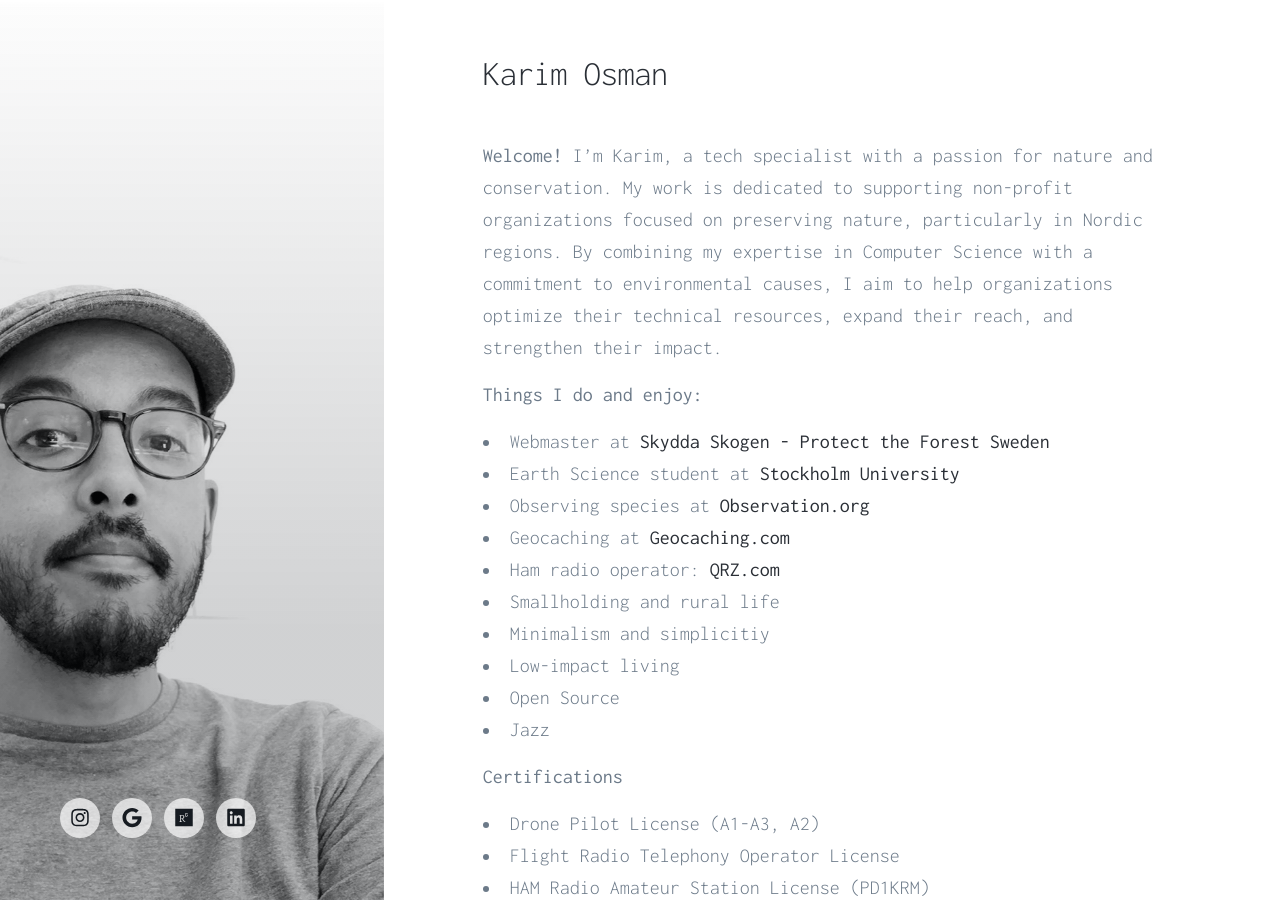
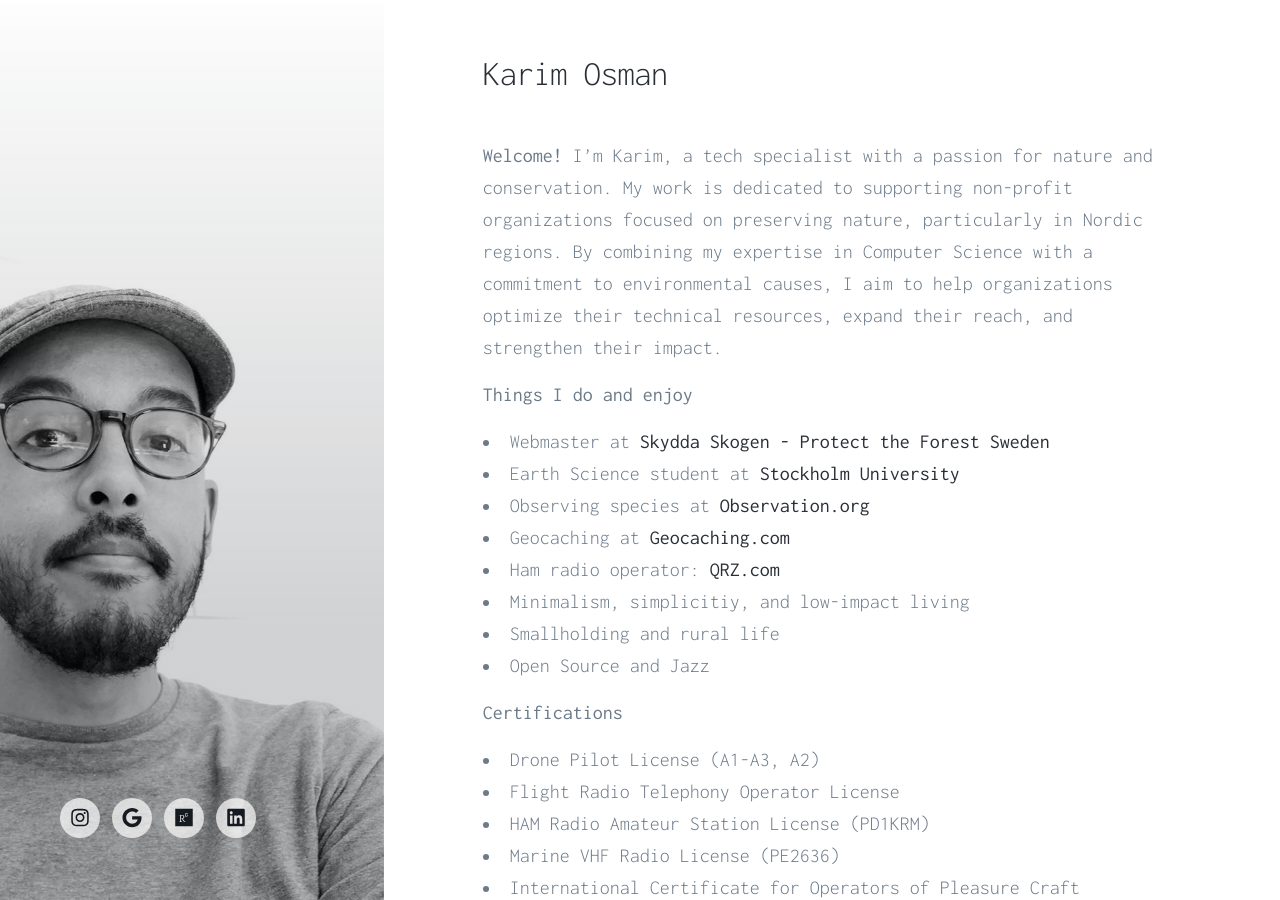
Before and after one commit to karimosman-se/karimosman-se.github.io, a Jekyll site: the page built from _pages/index.md, in a window 1280 px wide and 900 px high. Built offline with Jekyll 4.4.1, drawn with Linux system fonts in a browser that asks for light colours; nearby versions of some CDN libraries; some web fonts are replaced; some of the changed text lies outside the part shown.

Commit message:
Update index.md

```diff
--- a/_pages/index.md
+++ b/_pages/index.md
@@ -5,18 +5,17 @@
 ---
 **Welcome!** I’m Karim, a tech specialist with a passion for nature and conservation. My work is dedicated to supporting non-profit organizations focused on preserving nature, particularly in Nordic regions. By combining my expertise in Computer Science with a commitment to environmental causes, I aim to help organizations optimize their technical resources, expand their reach, and strengthen their impact.
 
-**Things I do and enjoy:**
+**Things I do and enjoy**
 
 * Webmaster at [Skydda Skogen - Protect the Forest Sweden](https://skyddaskogen.se/)
 * Earth Science student at [Stockholm University](https://www.su.se/department-of-geological-sciences/)
 * Observing species at [Observation.org](https://observation.org/users/1051947/)
 * Geocaching at [Geocaching.com](https://www.geocaching.com/p/?guid=c5f61c04-2d1e-458b-82f8-852834c3554e)
 * Ham radio operator: [QRZ.com](https://www.qrz.com/db/PD1KRM)
+* Minimalism, simplicitiy, and low-impact living
 * Smallholding and rural life
-* Minimalism and simplicitiy
-* Low-impact living
-* Open Source
-* Jazz
+* Open Source and Jazz
+
 
 **Certifications**
 * Drone Pilot License (A1-A3, A2)
@@ -26,8 +25,9 @@
 * International Certificate for Operators of Pleasure Craft
 * Certified Yoga Instructor
 
+
 **Publications**
 * Draft: [Collecting Earth Observation Data Using Drones and Open-Source Software](https://scholar.google.com/citations?view_op=view_citation&hl=en&user=Y8oQIcwAAAAJ&citation_for_view=Y8oQIcwAAAAJ:e5wmG9Sq2KIC)
 * [How Rising Sea Levels Affect Drinking Water in Sweden](https://scholar.google.com/citations?view_op=view_citation&hl=en&user=Y8oQIcwAAAAJ&citation_for_view=Y8oQIcwAAAAJ:R3hNpaxXUhUC)
-* [Global Population Control Policy as a Climate Solution] (https://scholar.google.com/citations?view_op=view_citation&hl=en&user=Y8oQIcwAAAAJ&citation_for_view=Y8oQIcwAAAAJ:RHpTSmoSYBkC)
+* [Global Population Control Policy as a Climate Solution](https://scholar.google.com/citations?view_op=view_citation&hl=en&user=Y8oQIcwAAAAJ&citation_for_view=Y8oQIcwAAAAJ:RHpTSmoSYBkC)
 * [A Brief Analysis of the Snowball Earth Hypothesis](https://scholar.google.com/citations?view_op=view_citation&hl=en&user=Y8oQIcwAAAAJ&citation_for_view=Y8oQIcwAAAAJ:4JMBOYKVnBMC)
```
